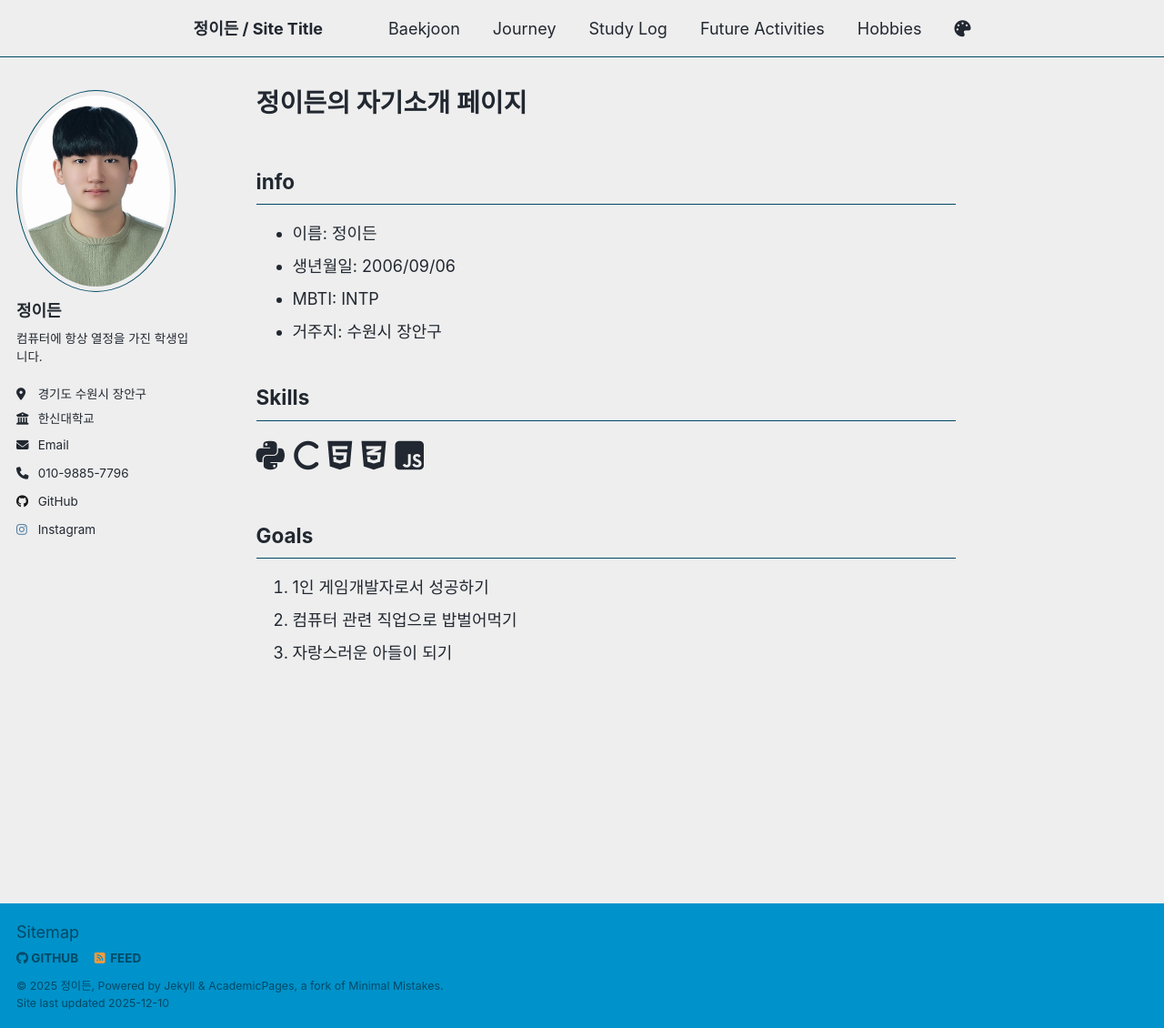
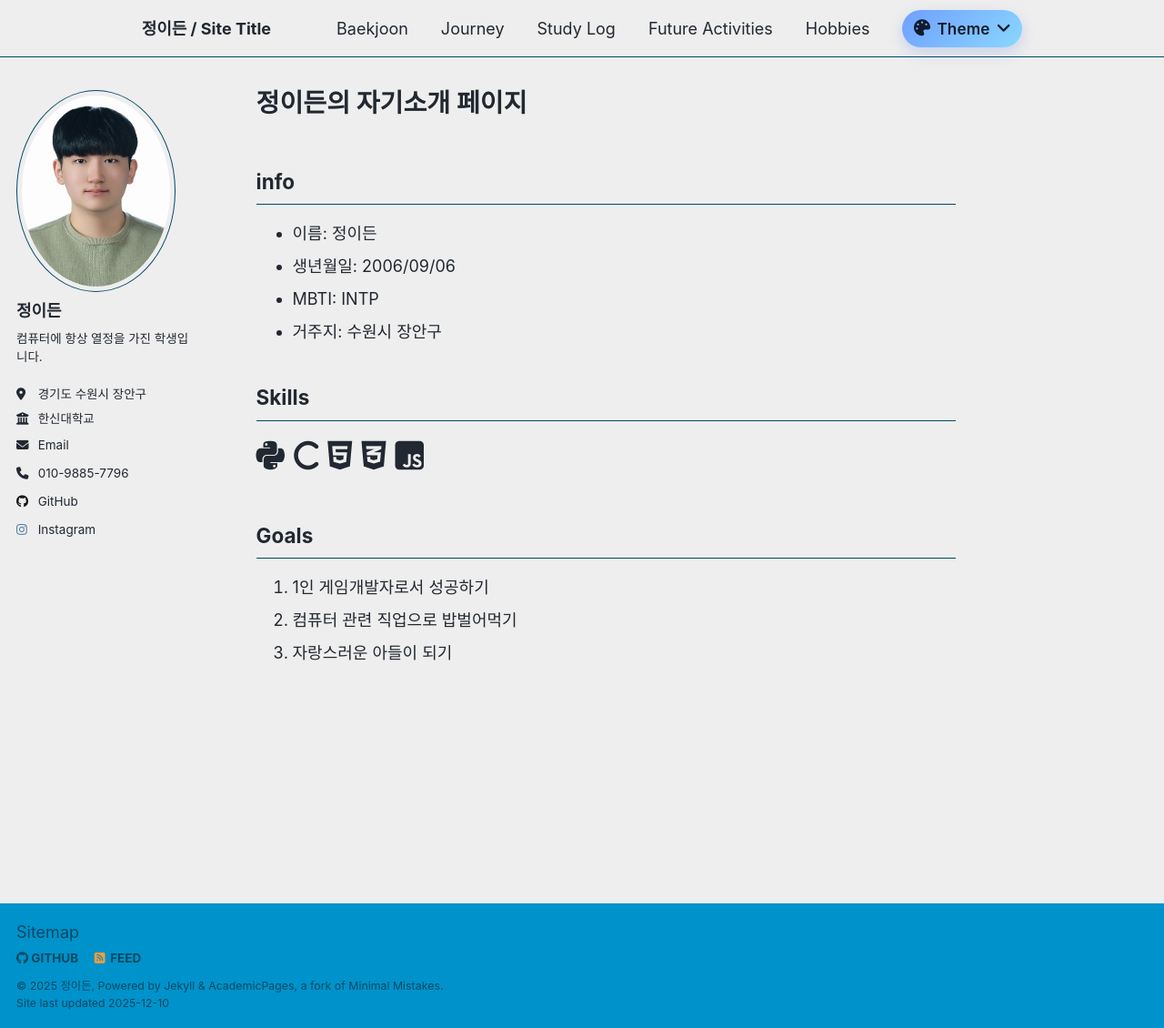
Before and after one commit to eden096/eden096.github.io, a Jekyll site: the page built from _pages/about.md, in a window 1280 px wide and 1130 px high. Shown: the whole window at 91% size. Built offline with Jekyll 4.4.1, drawn with Linux system fonts in a browser that asks for light colours; a script that is not in the unit is left out.

Commit message:
테마버튼 이쁘게

```diff
--- a/_includes/masthead.html
+++ b/_includes/masthead.html
@@ -16,7 +16,11 @@
             <li class="masthead__menu-item"><a href="{{ domain }}{{ link.url }}">{{ link.title }}</a></li>
           {% endfor %}
           <li class="masthead__menu-item persist tail">
-            <a role="button" class="theme-switch" aria-labelledby="theme-icon"><i class="fa-solid fa-palette" aria-hidden="true" title="Change theme"></i></a>
+            <a role="button" class="theme-switch" aria-labelledby="theme-icon">
+              <span class="theme-switch__icon" aria-hidden="true"><i class="fa-solid fa-palette"></i></span>
+              <span class="theme-switch__label">Theme</span>
+              <span class="theme-switch__chevron" aria-hidden="true"><i class="fa-solid fa-angle-down"></i></span>
+            </a>
             <ul class="theme-options hidden">
               <li class="theme-option" data-theme-name="light"><a role="button">Light <i class="fa-solid fa-sun"></i></a></li>
               <li class="theme-option" data-theme-name="dark"><a role="button">Dark <i class="fa-solid fa-moon"></i></a></li>
--- a/_sass/layout/_theme_switcher.scss
+++ b/_sass/layout/_theme_switcher.scss
@@ -1,20 +1,62 @@
 
 .masthead__menu-item .theme-switch {
+  display: inline-flex;
+  align-items: center;
+  gap: 0.4rem;
+  padding: 0.45rem 0.7rem;
+  border-radius: 999px;
+  background: linear-gradient(135deg, #6f9fff, #8ad7ff);
+  color: #0f1b2d;
+  font-weight: 600;
+  letter-spacing: 0.01em;
   cursor: pointer;
+  box-shadow: 0 6px 16px rgba(29, 80, 209, 0.18);
+  transition: transform 120ms ease, box-shadow 180ms ease, filter 200ms ease;
+}
+
+.masthead__menu-item .theme-switch:hover,
+.masthead__menu-item .theme-switch:focus {
+  transform: translateY(-1px);
+  box-shadow: 0 10px 20px rgba(29, 80, 209, 0.22);
+  filter: saturate(1.05);
+}
+
+.theme-switch__icon,
+.theme-switch__chevron {
+  display: inline-flex;
+}
+
+.theme-switch__label {
+  font-size: 0.95rem;
 }
 
 .theme-options {
   position: absolute;
-  top: 100%;
+  top: calc(100% + 10px);
   right: 0;
-  background-color: #fff;
-  border: 1px solid #ccc;
+  background-color: #ffffff;
+  border: 1px solid #d9e2ef;
   list-style: none;
-  padding: 0.5rem;
+  padding: 0.4rem;
   margin: 0;
-  z-index: 100;
-  min-width: 100px;
-  border-radius: 4px;
+  z-index: 150;
+  min-width: 160px;
+  border-radius: 12px;
+  box-shadow: 0 16px 38px rgba(20, 35, 80, 0.14);
+
+  &::before {
+    content: "";
+    position: absolute;
+    top: -7px;
+    right: 18px;
+    width: 12px;
+    height: 12px;
+    background: inherit;
+    border-left: 1px solid #d9e2ef;
+    border-top: 1px solid #d9e2ef;
+    transform: rotate(45deg);
+    box-shadow: -4px -4px 10px rgba(20, 35, 80, 0.05);
+  }
 
   &.hidden {
     display: none;
@@ -22,23 +64,38 @@
 }
 
 .theme-option a {
-  display: block;
-  padding: 0.25rem 0.5rem;
-  cursor: pointer;
   display: flex;
   justify-content: space-between;
   align-items: center;
+  padding: 0.5rem 0.65rem;
+  border-radius: 10px;
+  cursor: pointer;
+  font-weight: 600;
+  color: #0f1b2d;
+  transition: background-color 140ms ease, transform 120ms ease;
 }
 
 .theme-option a:hover {
-    background-color: #f0f0f0;
+  background-color: #eef4ff;
+  transform: translateX(1px);
+}
+
+[data-theme="dark"] .theme-switch {
+  background: linear-gradient(135deg, #4b5563, #2f3b52);
+  color: #f6f8ff;
+  box-shadow: 0 6px 16px rgba(0, 0, 0, 0.3);
 }
 
 [data-theme="dark"] .theme-options {
-  background-color: #252a34;
-  border-color: #444;
+  background-color: #1c2433;
+  border-color: #2a3347;
+  box-shadow: 0 16px 34px rgba(0, 0, 0, 0.35);
+}
+
+[data-theme="dark"] .theme-option a {
+  color: #f1f4ff;
 }
 
 [data-theme="dark"] .theme-option a:hover {
-  background-color: #333;
+  background-color: #273247;
 }
```
